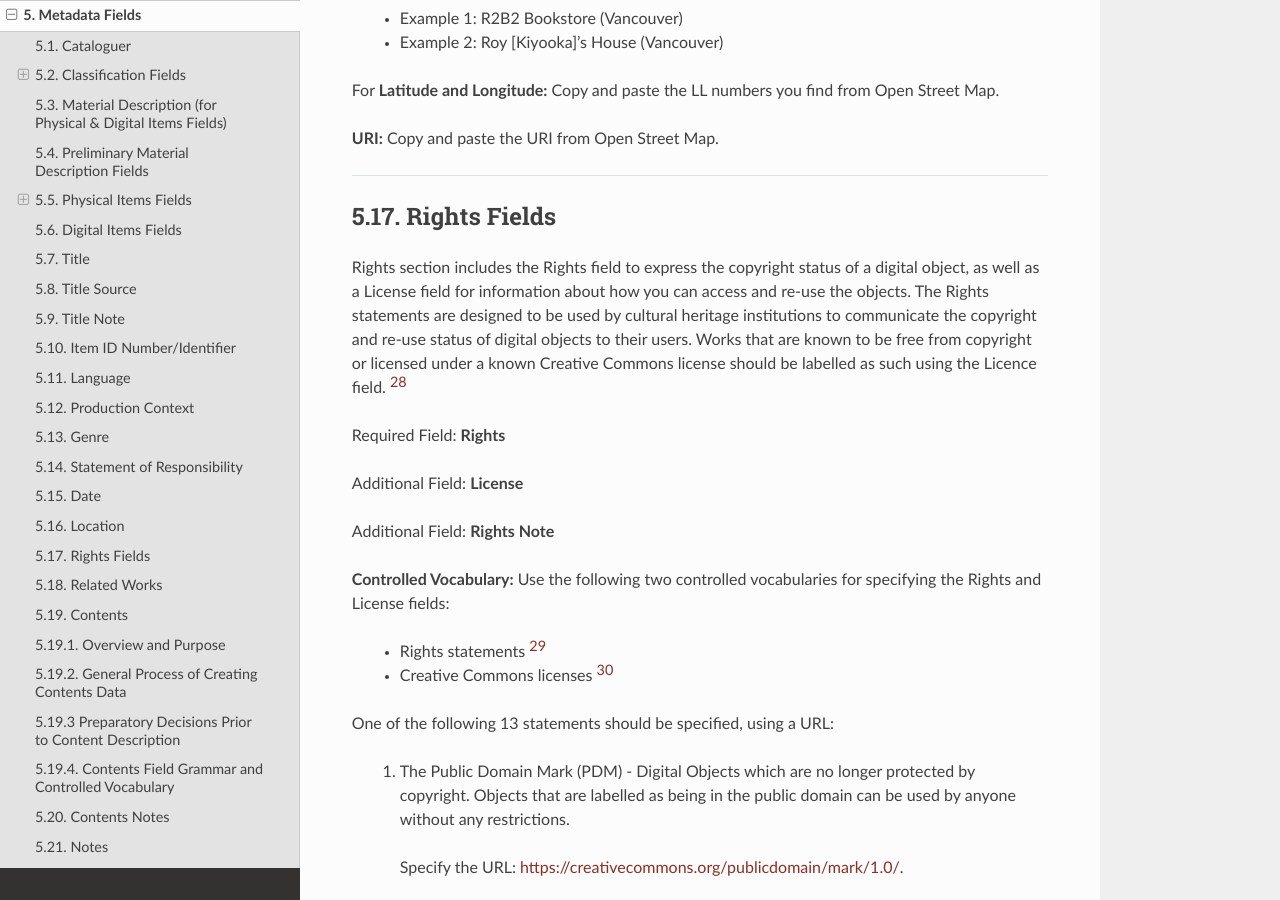
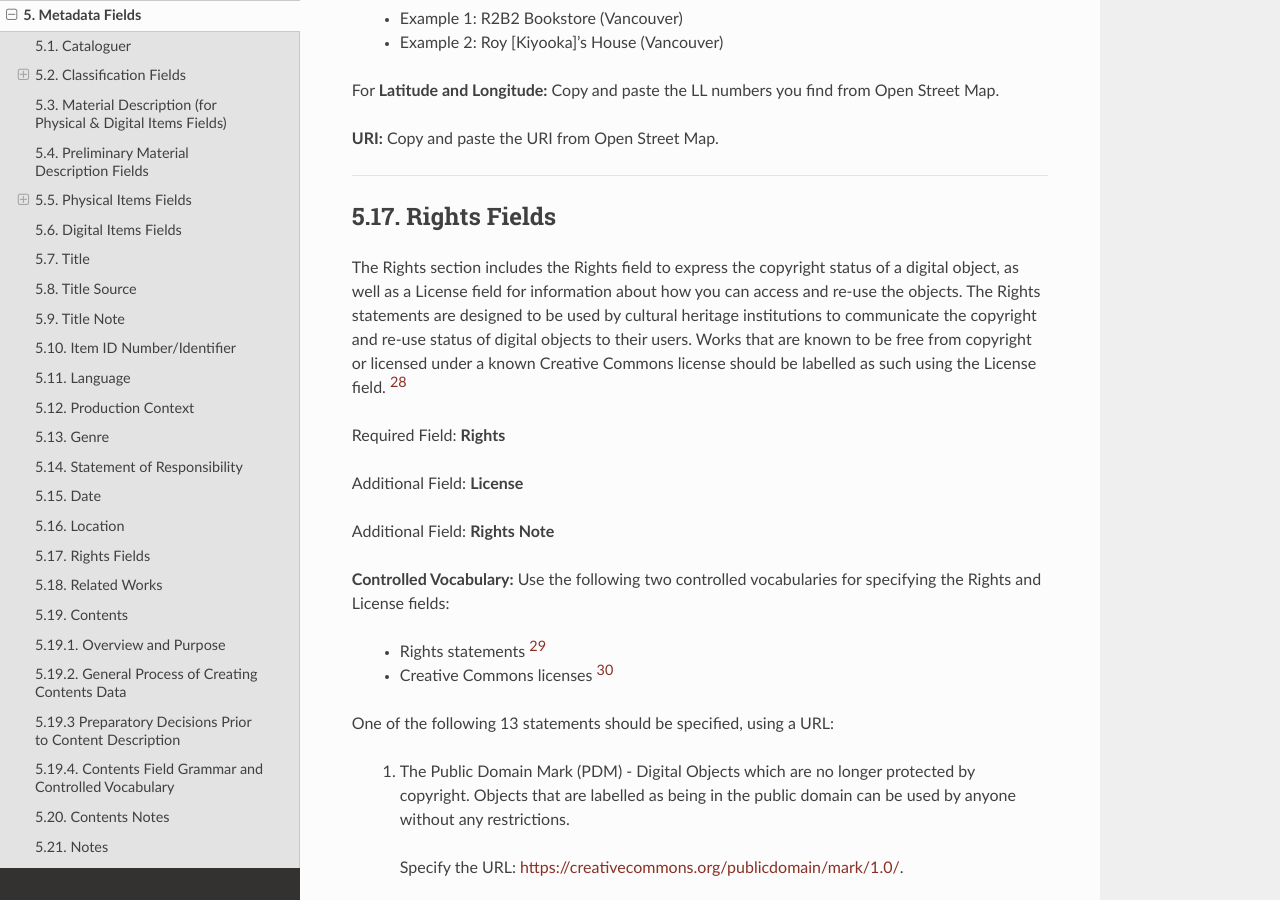
Before and after one commit to spokenweb/spokenweb-metadata-scheme, a Sphinx documentation site: the page built from docs/5-metadata-fields.rst, in a window 1280 px wide and 900 px high, scrolled down 23903 px. Built offline with Sphinx 7.4.7 and the Read the Docs theme 3.1.0, drawn with Linux system fonts in a browser that asks for light colours.

Commit message:
Update 5-metadata-fields.rst

```diff
--- a/docs/5-metadata-fields.rst
+++ b/docs/5-metadata-fields.rst
@@ -814,7 +814,7 @@ For **Latitude and Longitude:**  Copy and paste the LL numbers you find from Ope
 5.17. Rights Fields
 *******************
 
-Rights section includes the Rights field to express the copyright status of a digital object, as well as a License field for information about how you can access and re-use the objects.  The Rights statements are designed to be used by cultural heritage institutions to communicate the copyright and re-use status of digital objects to their users. Works that are known to be free from copyright or licensed under a known Creative Commons license should be labelled as such using the Licence field. [28]_
+The Rights section includes the Rights field to express the copyright status of a digital object, as well as a License field for information about how you can access and re-use the objects.  The Rights statements are designed to be used by cultural heritage institutions to communicate the copyright and re-use status of digital objects to their users. Works that are known to be free from copyright or licensed under a known Creative Commons license should be labelled as such using the License field. [28]_
 
 Required Field: **Rights**
 
```
